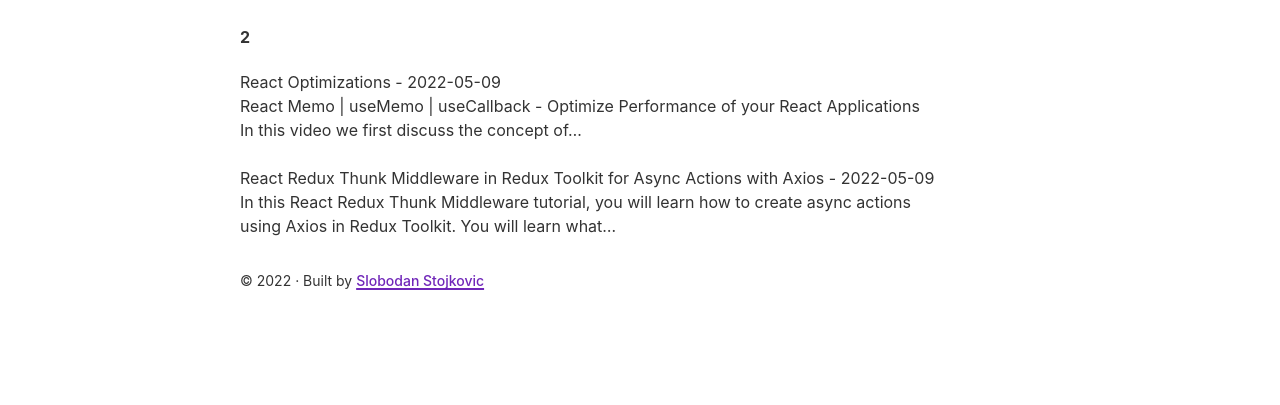
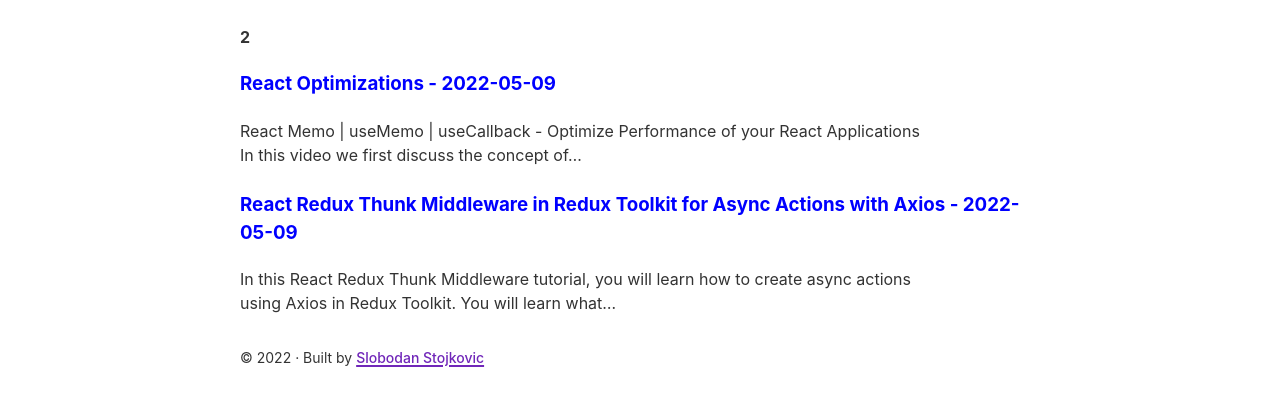
Before and after one commit to SlobodanStojkovic/gatsby-blog, a Gatsby site: page / in a window 1280 px wide. Shown: the part 159-564 px from the top of the page. Built offline with nearby package versions, Linux system fonts and the light colour scheme; Gatsby itself is replaced by a stand-in of ours.

Commit message:
Add posts are now clickable

```diff
--- a/gatsby-config.js
+++ b/gatsby-config.js
@@ -24,6 +24,7 @@ module.exports = {
     },
     `gatsby-transformer-remark`,
     `gatsby-transformer-sharp`,
+    `gatsby-plugin-styled-components`,
     `gatsby-plugin-sharp`,
     {
       resolve: `gatsby-plugin-manifest`,
--- a/package.json
+++ b/package.json
@@ -5,6 +5,7 @@
   "version": "0.1.0",
   "author": "Kyle Mathews <mathews.kyle@gmail.com>",
   "dependencies": {
+    "babel-plugin-styled-components": "^2.0.7",
     "gatsby": "^4.13.1",
     "gatsby-plugin-gatsby-cloud": "^4.13.0",
     "gatsby-plugin-image": "^2.13.0",
@@ -12,13 +13,15 @@
     "gatsby-plugin-offline": "^5.13.0",
     "gatsby-plugin-react-helmet": "^5.13.0",
     "gatsby-plugin-sharp": "^4.13.0",
+    "gatsby-plugin-styled-components": "^5.13.0",
     "gatsby-source-filesystem": "^4.13.0",
     "gatsby-transformer-remark": "^5.13.0",
     "gatsby-transformer-sharp": "^4.13.0",
     "prop-types": "^15.8.1",
     "react": "^17.0.1",
     "react-dom": "^17.0.1",
-    "react-helmet": "^6.1.0"
+    "react-helmet": "^6.1.0",
+    "styled-components": "^5.3.5"
   },
   "devDependencies": {
     "prettier": "^2.6.2"
--- a/src/markdown-pages/react-optimizations.md
+++ b/src/markdown-pages/react-optimizations.md
@@ -3,6 +3,8 @@ title: "React Optimizations"
 date: "2022-05-09"
 description: "In this video we first discuss the concept of memoization. Then we learn about how to optimize the renders of your React Components by learning about these three memoization techniques: 1) Memoize your components with React.memo(), 2) Memoize a computed value with the useMemo() hook, 3) Memoize a function with the useCallback() hook."
 ---
+
+<iframe width="560" height="315" src="https://www.youtube.com/embed/watch?v=3cYtqrNUiVw" frameborder="0" allow="accelerometer; autoplay; encrypted-media; gyroscope; picture-in-picture" allowfullscreen></iframe>
 
 ### React Memo | useMemo | useCallback - Optimize Performance of your React Applications
 
--- a/src/markdown-pages/redux-thunk.md
+++ b/src/markdown-pages/redux-thunk.md
@@ -24,4 +24,4 @@ In this React Redux Thunk Middleware tutorial, you will learn how to create asyn
 (25:39) Dispatching the addNewPost async thunk
 (29:15) Quick Correction
 
-<iframe width="560" height="315" src="https://www.youtube.com/watch?v=93CR_yURoII" frameborder="0" allow="accelerometer; autoplay; encrypted-media; gyroscope; picture-in-picture" allowfullscreen></iframe>
+<iframe width="560" height="315" src="https://www.youtube.com/embed/watch?v=93CR_yURoII" frameborder="0" allow="accelerometer; autoplay; encrypted-media; gyroscope; picture-in-picture" allowfullscreen></iframe>
--- a/src/pages/index.js
+++ b/src/pages/index.js
@@ -1,11 +1,20 @@
 import * as React from "react"
-import { graphql } from "gatsby"
+import { graphql, Link } from "gatsby"
+import styled from "styled-components"
 
 import Layout from "../components/layout"
 import Seo from "../components/seo"
 
+const BlogLink = styled(Link)`
+  text-decoration: none;
+`
+
+const BlogTitle = styled.h3`
+  margin-bottom: 20px;
+  color: blue;
+`
+
 const IndexPage = ({ data }) => {
-  console.log(data.allMarkdownRemark.edges)
   return (
     <Layout>
       <Seo title="Home" />
@@ -14,9 +23,11 @@ const IndexPage = ({ data }) => {
         <h4>{data.allMarkdownRemark.totalCount}</h4>
         {data.allMarkdownRemark.edges.map(({ node }) => (
           <div key={node.id}>
-            <span>
-              {node.frontmatter.title} - {node.frontmatter.date}
-            </span>
+            <BlogLink to={node.fields.slug}>
+              <BlogTitle>
+                {node.frontmatter.title} - {node.frontmatter.date}
+              </BlogTitle>
+            </BlogLink>
             <p>{node.excerpt}</p>
           </div>
         ))}
@@ -28,8 +39,8 @@ const IndexPage = ({ data }) => {
 export default IndexPage
 
 export const query = graphql`
-  query MyQuery {
-    allMarkdownRemark {
+  query {
+    allMarkdownRemark(sort: { fields: [frontmatter___date], order: DESC }) {
       totalCount
       edges {
         node {
@@ -38,6 +49,9 @@ export const query = graphql`
             date
             description
           }
+          fields {
+            slug
+          }
           excerpt
         }
       }
```
Also changed, not shown: 1 other file.
